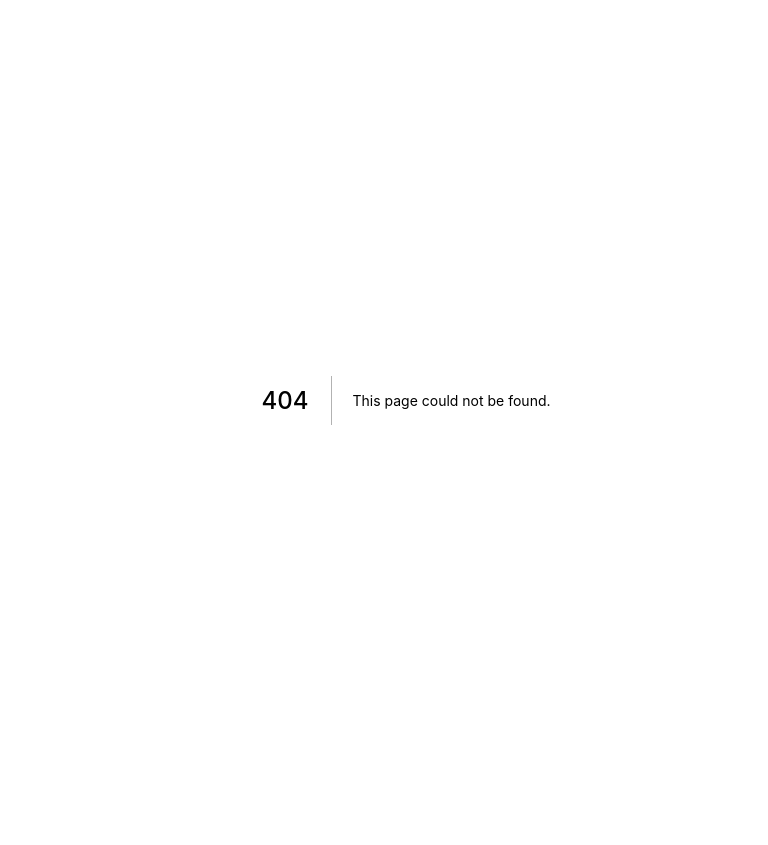
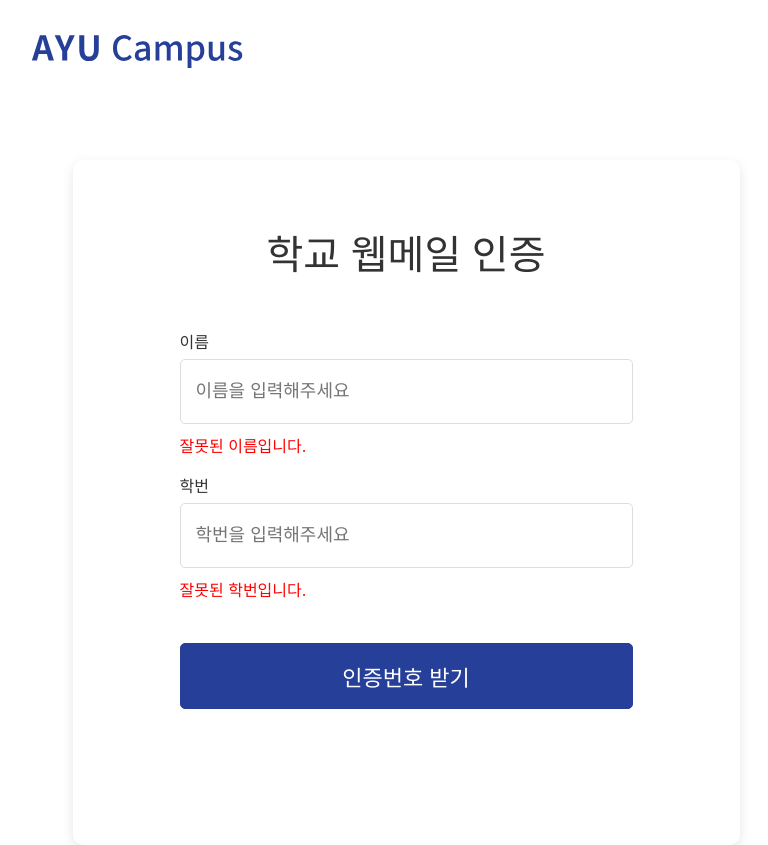
Before and after one commit to AYU-CAMPUS/AYU-FE, a Next.js app: page /sign/sign-up in a window 1280 px wide. Before the commit this address had no page. Shown: the whole page, without its empty margins (234-1002 px from the left). Before the commit the page ends 800 px from the top, so only its background shows below. Built offline with nearby package versions, Linux system fonts and the light colour scheme.

Commit message:
feat: 학교 웹메일 인증 페이지 기본 마크업

```diff
--- /dev/null
+++ b/components/SignUp/SignUpForm.style.ts
@@ -0,0 +1,101 @@
+import styled from "@emotion/styled";
+
+export const Container = styled.section`
+  width: 667px;
+  height: 685px;
+  margin-top: 57px;
+  border-radius: 10px;
+  box-shadow: 0px 4px 12px 0px #0000001a;
+  padding-top: 70px;
+  display: flex;
+  flex-direction: column;
+  align-items: center;
+`;
+
+export const Heading = styled.h1`
+  font-weight: 500;
+  font-size: 40px;
+  line-height: 50px;
+  color: #333333;
+`;
+
+export const Form = styled.div`
+  margin-top: 50px;
+  display: flex;
+  flex-direction: column;
+
+  label:not(:first-child) {
+    margin-top: 40px;
+  }
+
+  button:not(:first-child) {
+    margin-top: 20px;
+  }
+`;
+
+export const Label = styled.label`
+  font-weight: 400;
+  font-size: 16px;
+  color: #333333;
+
+  input {
+    margin-top: 5px;
+    display: block;
+    width: 453px;
+    height: 65px;
+    font-weight: 400;
+    font-size: 18px;
+    padding-left: 15px;
+    border: 1px solid #dcddde;
+    border-radius: 5px;
+
+    &:focus {
+      border: 1px solid #333333;
+    }
+  }
+`;
+
+interface ErrMsgContainerProps {
+  last?: boolean;
+}
+
+export const ErrMsgContainer = styled("div")<ErrMsgContainerProps>`
+  padding-top: 10px;
+  margin-bottom: ${props => (props.last ? "40px" : "0")};
+`;
+
+export const ForgotLinkContainer = styled.section`
+  text-align: right;
+  padding: 15px 0;
+
+  a {
+    color: #333333;
+    padding: 0 10px;
+
+    &:not(:last-child) {
+      border-right: 1px solid black;
+    }
+    &:last-child {
+      padding-right: 0;
+    }
+  }
+`;
+
+export const SignUpBtnContainer = styled.div`
+  margin-top: 25px;
+`;
+
+interface ButtonProps {
+  primary?: boolean;
+}
+
+export const Button = styled("button")<ButtonProps>`
+  width: 100%;
+  height: 66px;
+  font-weight: 400;
+  font-size: 22px;
+  border-radius: 5px;
+  border: 1px solid #26409a;
+  background-color: ${props => (props.primary ? "#26409A" : "#FFF")};
+  color: ${props => (props.primary ? "#FFF" : "#26409A")};
+`;
--- /dev/null
+++ b/components/SignUp/SignUpForm.tsx
@@ -0,0 +1,74 @@
+import { ChangeEvent, FormEvent, useState } from "react";
+
+import ErrorMessage from "../ErrorMessage/ErrorMessage";
+
+import * as Styled from "./SignUpForm.style";
+
+interface Inputs {
+  userName: string;
+  studentNumber: string;
+}
+
+function SignUpForm() {
+  const [inputs, setInputs] = useState<Inputs>({
+    userName: "",
+    studentNumber: "",
+  });
+
+  const handleChange = (event: ChangeEvent<HTMLInputElement>) => {
+    const { name } = event.target;
+    const { value } = event.target;
+    setInputs(values => ({ ...values, [name]: value }));
+  };
+
+  const handleSubmit = (event: FormEvent<HTMLDivElement>) => {
+    event.preventDefault();
+    alert(inputs);
+  };
+
+  console.log(inputs);
+
+  return (
+    <Styled.Container>
+      <Styled.Heading>학교 웹메일 인증</Styled.Heading>
+      <Styled.Form onSubmit={handleSubmit}>
+        <Styled.Label htmlFor="user-id">
+          이름
+          <input
+            type="text"
+            name="userName"
+            id="user-id"
+            value={inputs.userName || ""}
+            onChange={handleChange}
+            placeholder="이름을 입력해주세요"
+          />
+        </Styled.Label>
+        <Styled.ErrMsgContainer>
+          <ErrorMessage msg="잘못된 이름입니다." />
+        </Styled.ErrMsgContainer>
+
+        <Styled.Label htmlFor="studentNumber">
+          학번
+          <input
+            type="text"
+            name="studentNumber"
+            value={inputs.studentNumber || ""}
+            onChange={handleChange}
+            placeholder="학번을 입력해주세요"
+          />
+        </Styled.Label>
+        <Styled.ErrMsgContainer last>
+          <ErrorMessage msg="잘못된 학번입니다." />
+        </Styled.ErrMsgContainer>
+
+        <Styled.SignUpBtnContainer>
+          <Styled.Button primary type="submit">
+            인증번호 받기
+          </Styled.Button>
+        </Styled.SignUpBtnContainer>
+      </Styled.Form>
+    </Styled.Container>
+  );
+}
+
+export default SignUpForm;
--- /dev/null
+++ b/pages/sign/sign-up/SignUp.style.ts
@@ -0,0 +1,7 @@
+import styled from "@emotion/styled";
+
+export const Container = styled.div`
+  display: flex;
+  justify-content: center;
+  align-items: center;
+`;
--- /dev/null
+++ b/pages/sign/sign-up/index.tsx
@@ -0,0 +1,20 @@
+import React from "react";
+
+import MainLayout from "../../../components/Layout/MainLayout";
+import SignUpForm from "../../../components/SignUp/SignUpForm";
+
+import * as Styled from "./SignUp.style";
+
+function SignUp() {
+  return (
+    <Styled.Container>
+      <SignUpForm />
+    </Styled.Container>
+  );
+}
+
+SignUp.getLayout = function getLayout(page: React.ReactElement) {
+  return <MainLayout>{page}</MainLayout>;
+};
+
+export default SignUp;
```
